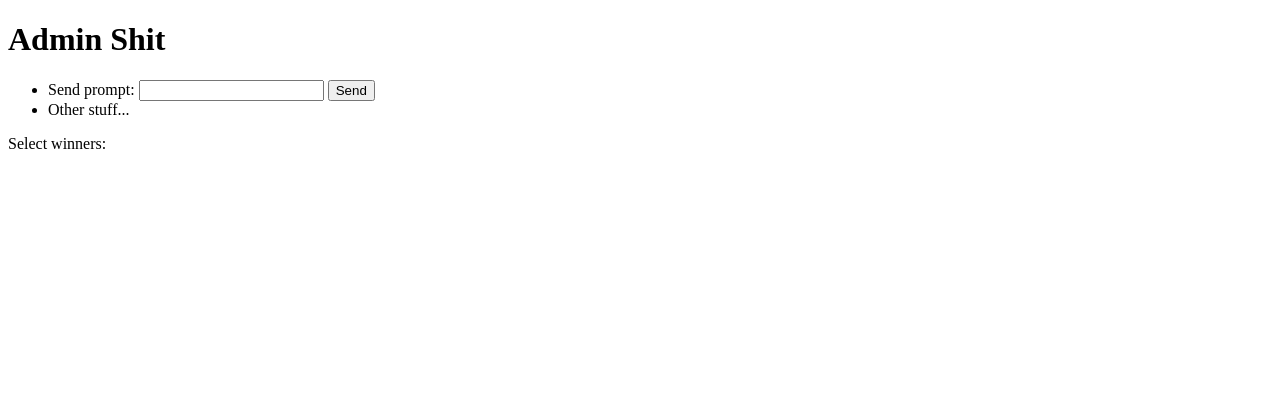
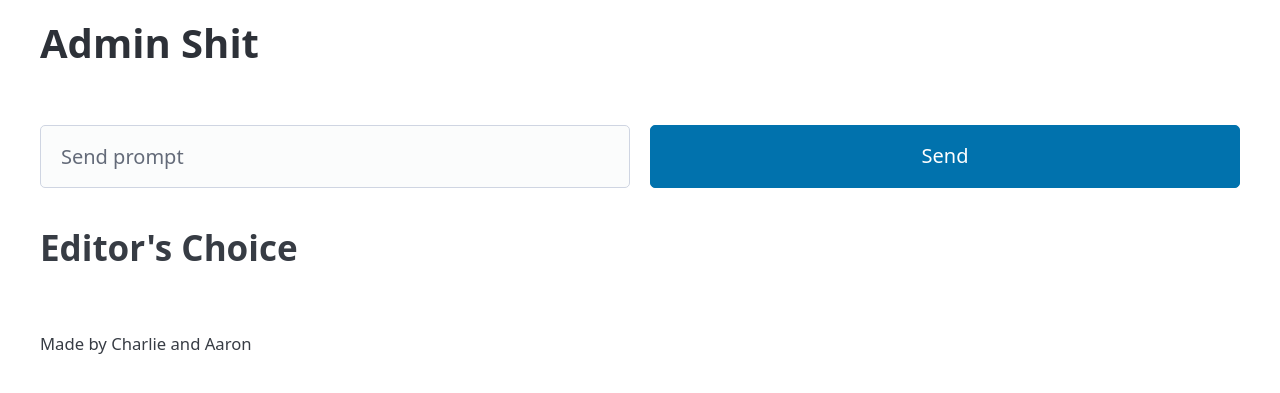
Before and after one commit to charliettaylor/snapshot, a FastAPI app: template templates/admin.html in a window 1280 px wide. Shown: the top 393 px of the page. Run offline with FastAPI, Linux system fonts and the light colour scheme; the template is opened without the code that fills it, so the values that code supplies are empty; parts of the project's set-up code (start-up, migrations or seed data) failed here and were passed over; some libraries are stand-ins or nearby versions.

Commit message:
update admin page, fix winner bug

```diff
--- a/database.py
+++ b/database.py
@@ -162,6 +162,6 @@ class Database:
         if pic is None:
             return None
 
-        pic.winner = ~pic.winner  # pyright: ignore [reportAttributeAccessIssue]
+        pic.winner = not pic.winner  # pyright: ignore [reportAttributeAccessIssue]
         self.db.commit()
         return pic
--- a/main.py
+++ b/main.py
@@ -4,7 +4,7 @@ import logging
 from typing import Annotated
 
 from fastapi import Cookie, FastAPI, Form, HTTPException, Request, Response
-from fastapi.responses import HTMLResponse
+from fastapi.responses import HTMLResponse, RedirectResponse
 from fastapi.staticfiles import StaticFiles
 from fastapi.templating import Jinja2Templates
 from twilio.request_validator import RequestValidator
@@ -212,7 +212,7 @@ def set_winner(pic_id: int, password: Annotated[str | None, Cookie()] = None):
         raise HTTPException(status_code=401, detail="Unauthorized")
 
     if db.set_winner(pic_id) is not None:
-        return "Winner set"
+        return RedirectResponse(url="/admin", status_code=303)
 
     raise HTTPException(status_code=404, detail="Pic not found")
 
--- a/templates/admin.html
+++ b/templates/admin.html
@@ -4,21 +4,27 @@
 <head>
     <meta charset="UTF-8">
     <meta name="viewport" content="width=device-width, initial-scale=1.0">
+    <link rel="icon" href="/static/favicon.ico" type="image/x-icon">
+    <link rel="stylesheet" href="https://cdn.jsdelivr.net/npm/@picocss/pico@2/css/pico.min.css">
     <title>Admin Portal</title>
 </head>
 
 <body>
+    <header class="container">
+        <hgroup>
             <h1>Admin Shit</h1>
-
-    <ul>
-        <li>
-            Send prompt: <input type="text" id="prompt" name="prompt" /> <button>Send</button>
-        </li>
-        <li>Other stuff...</li>
-    </ul>
-
-    Select winners:
-    <ul>
+        </hgroup>
+    </header>
+    <main class="container">
+        <section>
+            <div class="grid">
+                <input type="text" id="prompt" placeholder="Send prompt" name="prompt" />
+                <button type="submit">Send</button>
+            </div>
+        </section>
+        <section>
+            <h2>Editor's Choice</h2>
+            <ul style="list-style-type: none;">
                 {% for prompt in prompts %}
                 <li>
                     <a href="{{prompt.url}}">
@@ -27,6 +33,12 @@
                 </li>
                 {% endfor %}
             </ul>
+
+        </section>
+    </main>
+    <footer class="container">
+        <small>Made by Charlie and Aaron</small>
+    </footer>
 </body>
 
 </html>
```
Lines whose indentation alone changed are shown as unchanged.
